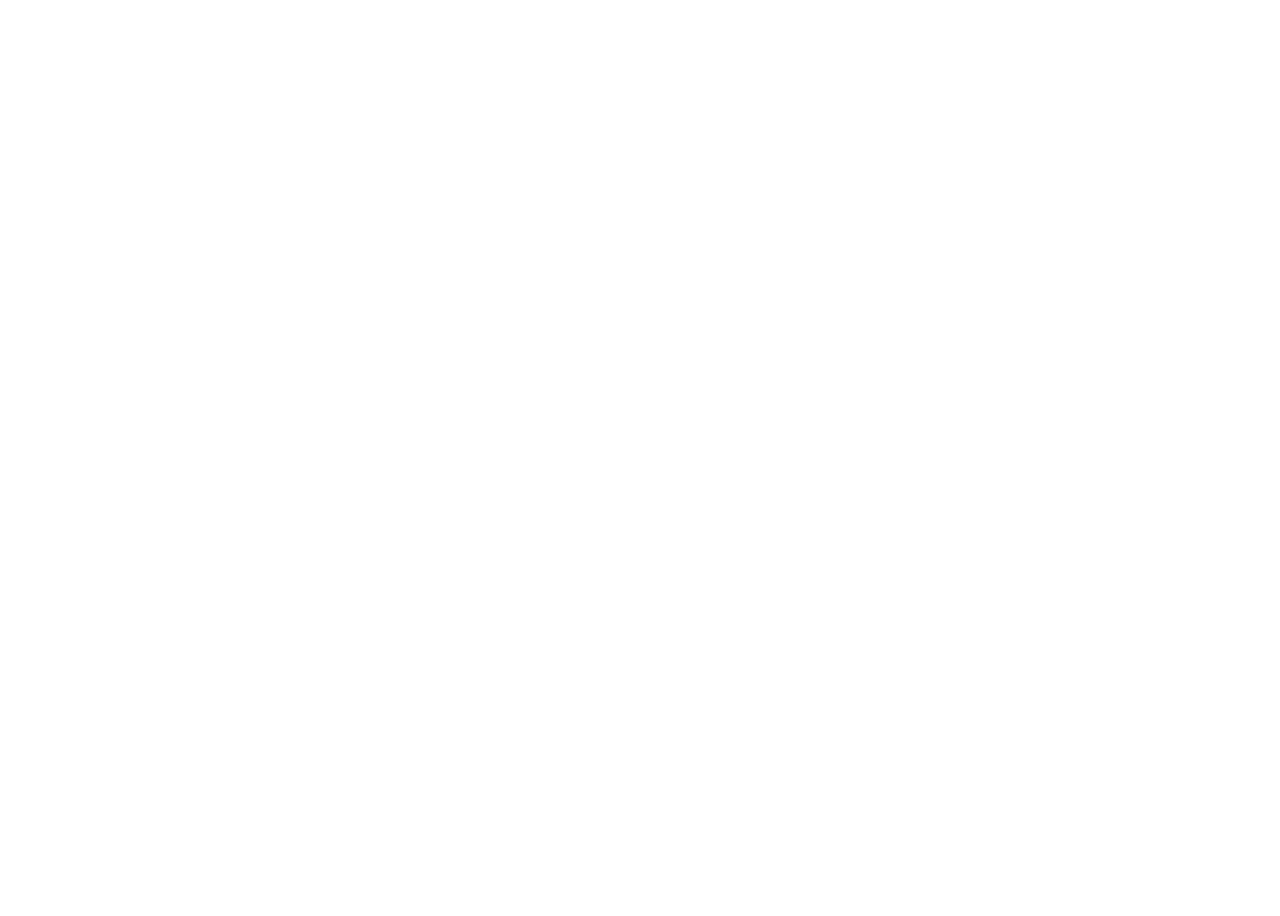
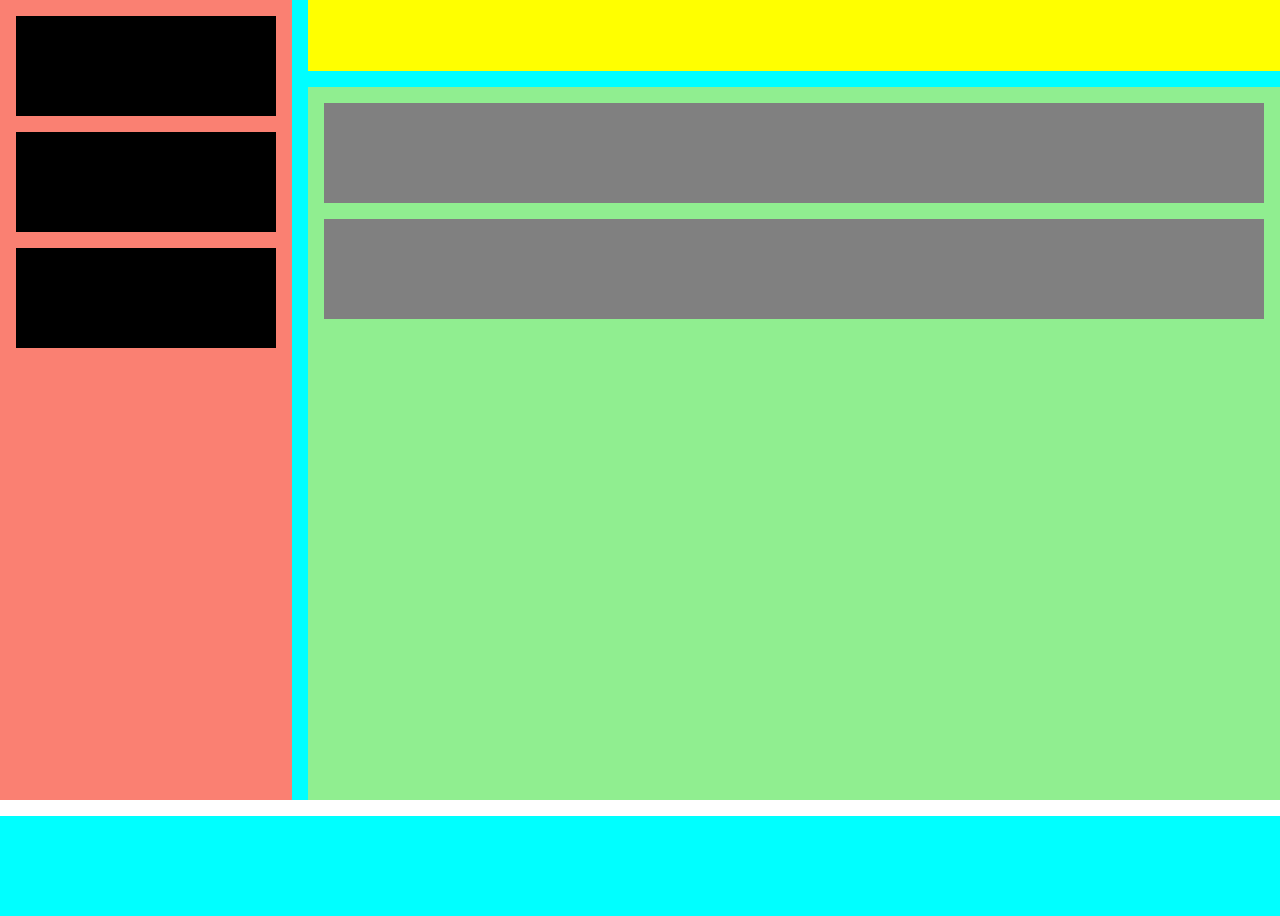
Before and after one commit to RubenCirelli/Checkpoint, a plain HTML site: page index.html in a window 1280 px wide. Before the commit the page ends 800 px from the top, so only its background shows below. Drawn offline with Linux system fonts and the light colour scheme.

Commit message:
Checkpoint

```diff
--- a/index.html
+++ b/index.html
@@ -7,6 +7,21 @@
     <link rel="stylesheet" href="style.css">
 </head>
 <body>
+    <main>
+    <aside>
+        <div class="card1"></div>
+        <div class="card1"></div>
+        <div class="card1"></div>
+        </aside>
+    <div class="container">
+        <header></header>
+        <div class="sideR">
+            <div class="card"></div>
+            <div class="card"></div>
+        </div>
+    </div>
+    </main>
+    <footer></footer>
 
 </body>
 </html>
--- a/style.css
+++ b/style.css
@@ -3,3 +3,57 @@
     margin: 0;
     box-sizing: border-box;
 }
+
+main{
+    background-color: aqua;
+    display: flex;
+
+    height: 100vh;
+
+}
+aside{
+    background-color: salmon;
+    width: 30%;
+}
+.container{
+    width: 100%;
+    height: 100%;
+    display: flex;
+    flex-direction: column;
+    margin-left: 1rem;
+    margin-bottom: 1rem;
+}
+
+header{
+    background-color: yellow;
+    height: 10%;
+    width: 100%;
+}
+
+.sideR{
+
+    width: 100%;
+    height: 100%;
+    background-color: lightgreen;
+    margin-top: 1rem;
+}
+
+footer{
+    width: 100%;
+    height: 100px;
+    margin-top: 1rem;
+    background-color: aqua;
+}
+
+.card{
+    height: 100px;
+    min-width: 25%;
+    margin: 1rem;
+    background-color: grey;
+}
+.card1{
+    margin: 1rem;
+    background-color: black;
+    min-width: 25%;
+    height: 100px;
+}
```
Also changed, not shown: Screenshot_2023-10-23_101607.png (added), 1 other file.
